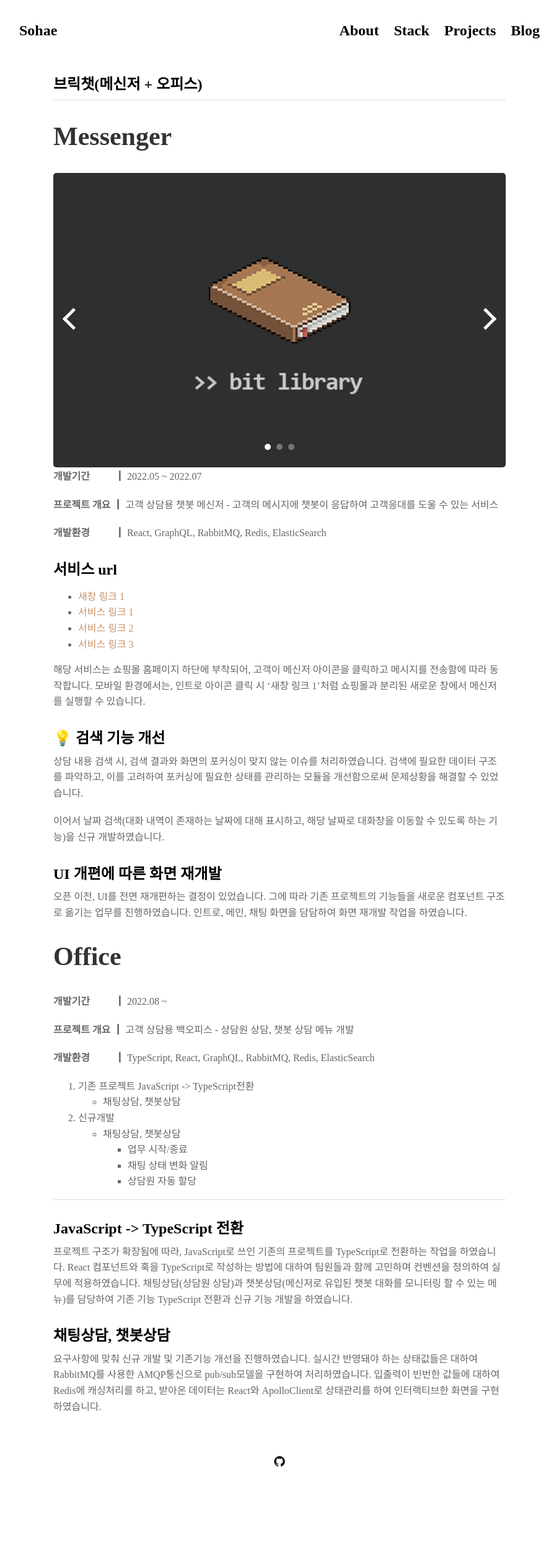
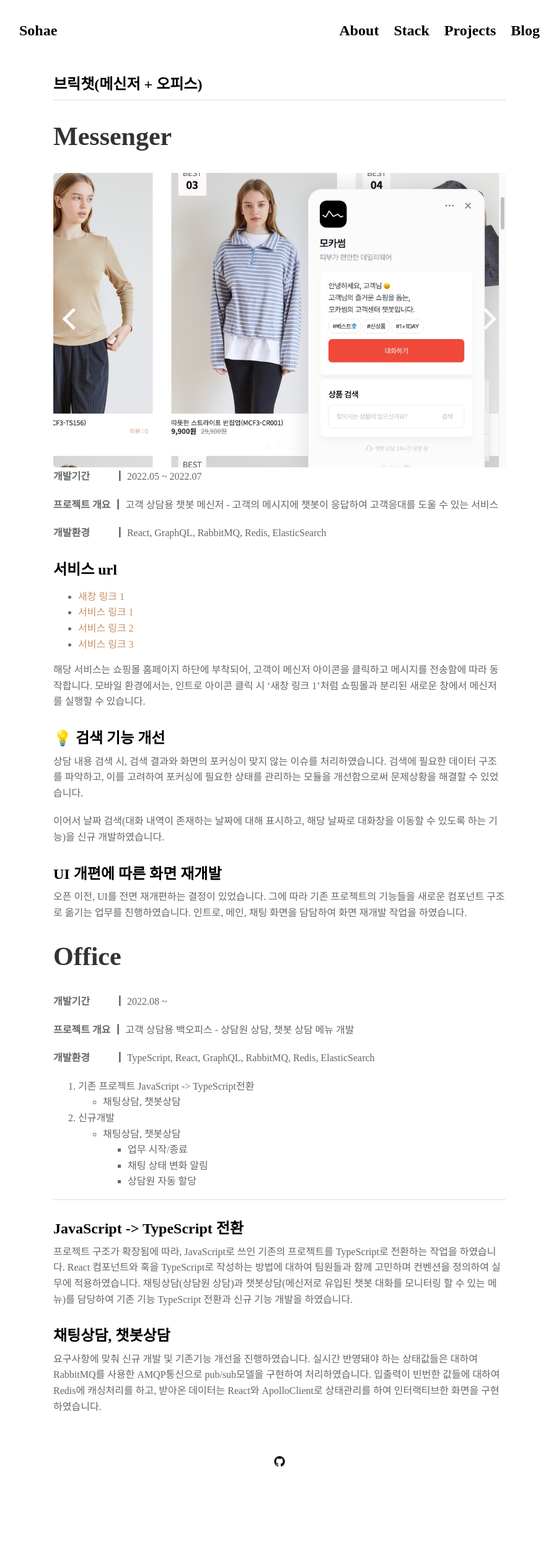
Before and after one commit to Dayook/dayook.github.io, a Jekyll site: the page built from projects/proj-4.md, in a window 1280 px wide. Shown: the whole page at 62% size, without its empty margins (189-1091 px from the left). Built offline with Jekyll 4.4.1, drawn with Linux system fonts in a browser that asks for light colours; nearby versions of some CDN libraries; some web fonts are replaced.

Commit message:
update brick messenger screenshot

```diff
--- a/_includes/brick_carousel.html
+++ b/_includes/brick_carousel.html
@@ -3,7 +3,7 @@
 
 <div class="carousel__holder">
     <div class="carousel">
-        {% for item in site.data.carousel.images %}
+        {% for item in site.data.carousel.brickImages %}
           <input class="carousel__activator" type="radio" name="carousel" id="{{ letters[forloop.index0] }}" {% if forloop.first %}checked="checked"{% endif %} />
         {% endfor %}
         {% for item in site.data.carousel.brickImages %}
@@ -26,13 +26,13 @@
         {% endfor %}
         <div class="carousel__track">
           <ul>
-            {% for item in site.data.carousel.images %}
+            {% for item in site.data.carousel.brickImages %}
             <li class="carousel__slide" style="background-image: url('{{ item.image }}');"></li>
             {% endfor %}
           </ul>
         </div>
         <div class="carousel__indicators">
-            {% for item in site.data.carousel.images %}
+            {% for item in site.data.carousel.brickImages %}
               <label class="carousel__indicator" for="{{ letters[forloop.index0] }}"></label>
             {% endfor %}
         </div>
```
